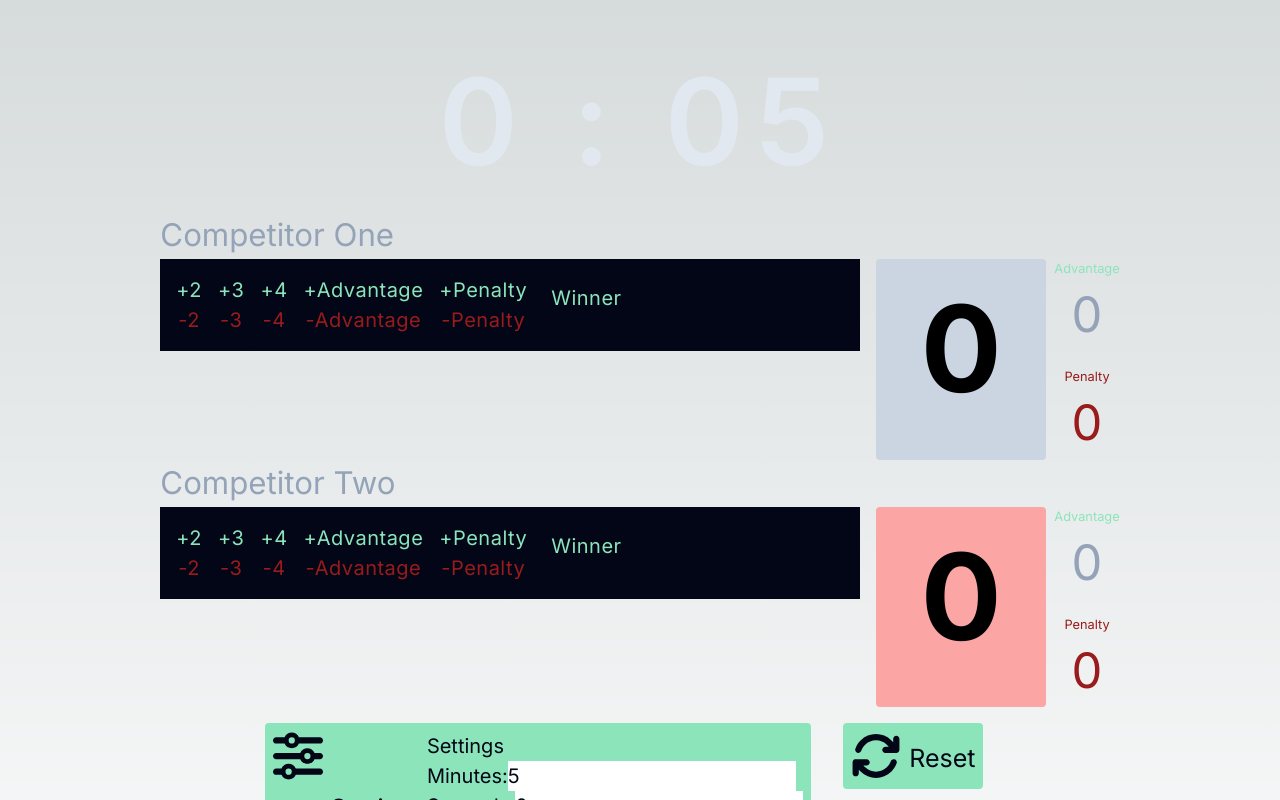
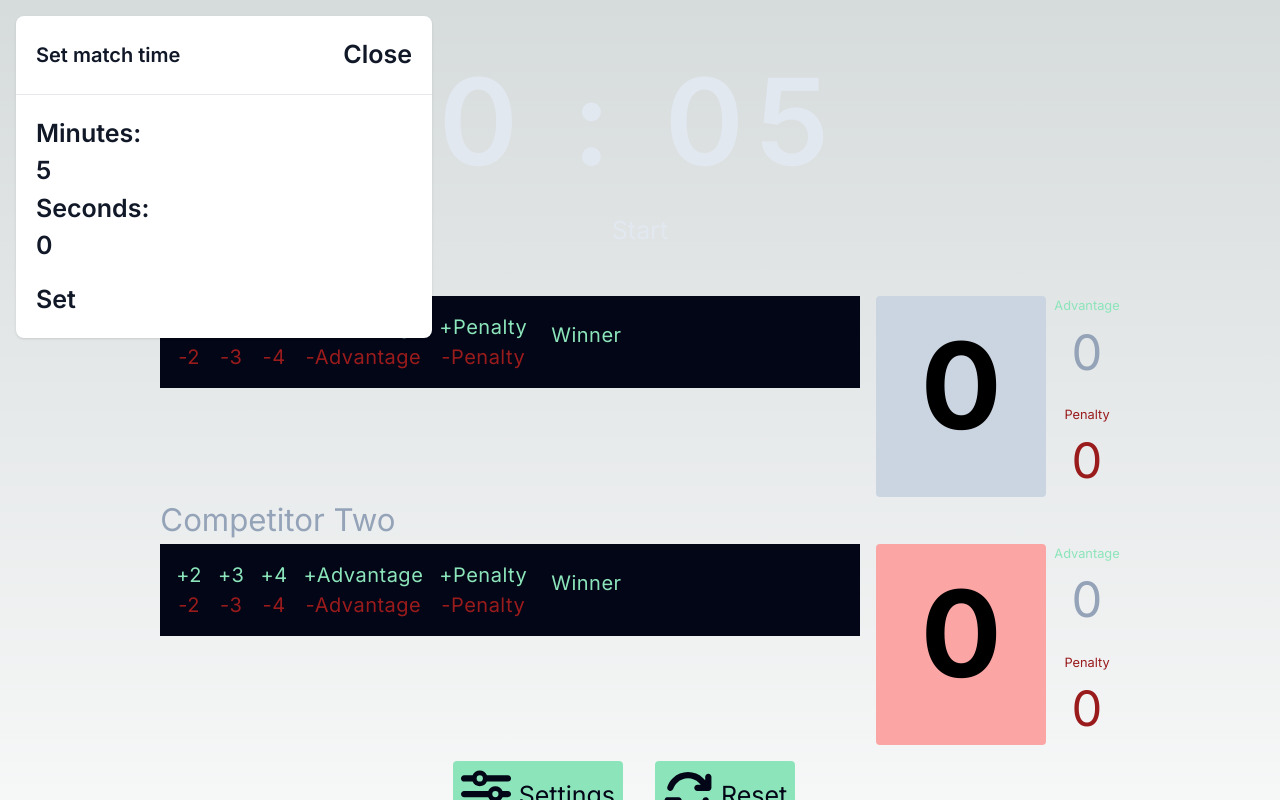
Before and after one commit to NZGuruDeveloper/bjj-scoreboard, a Next.js app: page / in a window 1280 px wide. Both pictures are taken after a click on the element "Settings". Shown: the top 800 px of the page. Built offline with nearby package versions, Linux system fonts and the light colour scheme.

Commit message:
WIP Settings dialogue

```diff
--- a/src/app/page.js
+++ b/src/app/page.js
@@ -224,6 +224,7 @@ export const reducer = (state, action) => {
         ...state,
         isRunning: (state.isRunning = false),
         matchEnded: (state.matchEnded = true),
+        matchStarted: (state.matchStarted = false),
       };
 
     case "PLAYER_ONE_WINS":
@@ -249,8 +250,6 @@ export const reducer = (state, action) => {
       };
 
     // Reset Actions
-    case "RESET":
-      return { ...initialState, isMatchReset: (state.isMatchReset = true) }; // Reset to initialState;
     case "RESET_STATE":
       return initialState;
     default:
@@ -311,7 +310,7 @@ export default function Home() {
                 </button>
                 {isOpen && (
                   <SettingsDialog
-                    isOpen={isOpen}
+                    //isOpen={isOpen}
                     onClose={() => handleSettingsClose()}
                     onSetTime={() => setTime}
                   />
@@ -363,7 +362,7 @@ export function Timer(props) {
    * If the match is running, pauses it. If the match is paused, unpauses it.
    */
   const handleStartPause = () => {
-    if (!state.isRunning && !state.isPaused && !state.matchStarted) {
+    if (!state.matchStarted) {
       // Start the match if it hasn't started
       dispatch({ type: "MATCH_STARTED" });
     } else if (state.isRunning && !state.isPaused && state.matchStarted) {
@@ -375,12 +374,10 @@ export function Timer(props) {
     }
   };
 
-
   useEffect(() => {
-      if (!state.matchEnded) {
+    if (!state.matchEnded || state.matchStarted) {
       const createInterval = () => {
         state.intervalId = setInterval(() => {
-          //dispatch({ type: "DECREMENT" });
           dispatch({ type: "MATCH_STARTED" });
         }, 1000);
       };
@@ -392,11 +389,6 @@ export function Timer(props) {
       };
 
       createInterval();
-      if (state.isMatchReset) {
-        dispatch({ type: "RESET" });
-        clearSessionInterval();
-      }
-
       if (
         state.isRunning &&
         !state.isPaused &&
@@ -437,22 +429,19 @@ export function Timer(props) {
         // match ended and tally winner
         console.log("match ended");
         if (state.intervalId) {
-          clearInterval(state.intervalId);
-          state.intervalId = null;
+          clearSessionInterval();
           dispatch({ type: "MATCH_ENDED" });
         }
       }
       // Stop at 0:00 and clear the interval
       if (state.minutes <= 0 && state.seconds <= 0) {
-        clearInterval(state.intervalId);
-        state.intervalId = null;
+        clearSessionInterval();
         dispatch({ type: "MATCH_ENDED" });
       }
 
       if (state.winner === "One" || state.winner === "Two") {
         //console.log("Winner declared!");
-        clearInterval(state.intervalId);
-        state.intervalId = null;
+        clearSessionInterval();
         if (state.winner === "One" && state.matchEnded) {
           dispatch({ type: "PLAYER_ONE_WINS" });
         } else if (state.winner === "Two" && state.matchEnded) {
@@ -474,7 +463,12 @@ export function Timer(props) {
   ]);
 
   useEffect(() => {
-    if (state.matchEnded && state.minutes <= 0 && state.seconds <= 0 && state.winner === null) {
+    if (
+      state.matchEnded &&
+      state.minutes <= 0 &&
+      state.seconds <= 0 &&
+      state.winner === null
+    ) {
       // Handle timer expire and tally of scores
       //clearSessionInterval();
       console.log("Timer Expired! Tallying Scores...");
@@ -499,7 +493,9 @@ export function Timer(props) {
           state.playerOneAdvantageScore > state.playerTwoAdvantageScore
         ) {
           dispatch({ type: "PLAYER_ONE_WINS" });
-        } else if ( state.playerOneAdvantageScore === state.playerTwoAdvantageScore){
+        } else if (
+          state.playerOneAdvantageScore === state.playerTwoAdvantageScore
+        ) {
           if (state.playerOnePenaltyScore < state.playerTwoPenaltyScore) {
             console.log("Penalty Tallying...");
             dispatch({ type: "PLAYER_ONE_WINS" });
@@ -508,7 +504,8 @@ export function Timer(props) {
           ) {
             dispatch({ type: "PLAYER_TWO_WINS" });
           }
-       } else if (
+        }
+        if (
           state.playerOneScore === state.playerTwoScore &&
           state.playerOneAdvantageScore === state.playerTwoAdvantageScore &&
           state.playerOnePenaltyScore === state.playerTwoPenaltyScore
@@ -518,9 +515,11 @@ export function Timer(props) {
         }
       }
     }
+    return;
   }, [state, dispatch]);
 
   return (
+    <div>
       <div
         className="flex items-center justify-center antialiased pl-60 pr-60 rounded font-semibold tracking-widest"
         onClick={handleStartPause}
@@ -532,6 +531,12 @@ export function Timer(props) {
               <FontAwesomeIcon className="fa-2xl" icon={faPause} />
             </p>
           )}
+        </div>
+      </div>
+      <div className="flex items-center justify-center antialiased">
+        <button onClick={handleStartPause} className="text-2xl">
+          {!state.isRunning ? "Start" : state.isPaused ? "Resume" : "Pause"}
+        </button>
       </div>
     </div>
   );
@@ -861,8 +866,22 @@ export const SettingsDialog = ({ isOpen, onClose, onSetTime }) => {
   };
 
   return (
-    <div className={`settings-modal ${isOpen ? "open" : ""} text-xl`}>
-      <h2>Settings</h2>
+    <div
+      id="authentication-modal"
+      // tabindex="-1"
+      aria-hidden="true"
+      className="{isOpen ? 'visible' : 'hidden'} overflow-y-auto overflow-x-hidden fixed top-0 right-0 left-0 z-50 justify-center items-center w-full md:inset-0 h-[calc(100%-1rem)] max-h-full"
+    >
+      <div className="relative p-4 w-full max-w-md max-h-full font-semibold text-gray-900 dark:text-white">
+        <div className="relative bg-white rounded-lg shadow dark:bg-gray-700">
+          <div className="flex items-center justify-between p-4 md:p-5 border-b rounded-t dark:border-gray-600">
+            <h3 className="text-xl font-semibold text-gray-900 dark:text-white">
+              Set match time
+            </h3>
+            <button onClick={handleClose}>Close</button>
+          </div>
+
+          <div className="p-4 md:p-5">
             <form onSubmit={handleSubmit}>
               <div>
                 <label htmlFor="minutes">Minutes:</label>
@@ -882,9 +901,11 @@ export const SettingsDialog = ({ isOpen, onClose, onSetTime }) => {
                   onChange={(e) => setSeconds(parseInt(e.target.value))}
                 />
               </div>
-        <button type="submit">Set</button>
+              <button type="submit" className="mt-4">Set</button>
             </form>
-      <button onClick={handleClose}>Close</button>
+          </div>
+        </div>
+      </div>
     </div>
   );
 };
```
Lines whose indentation alone changed are shown as unchanged.
